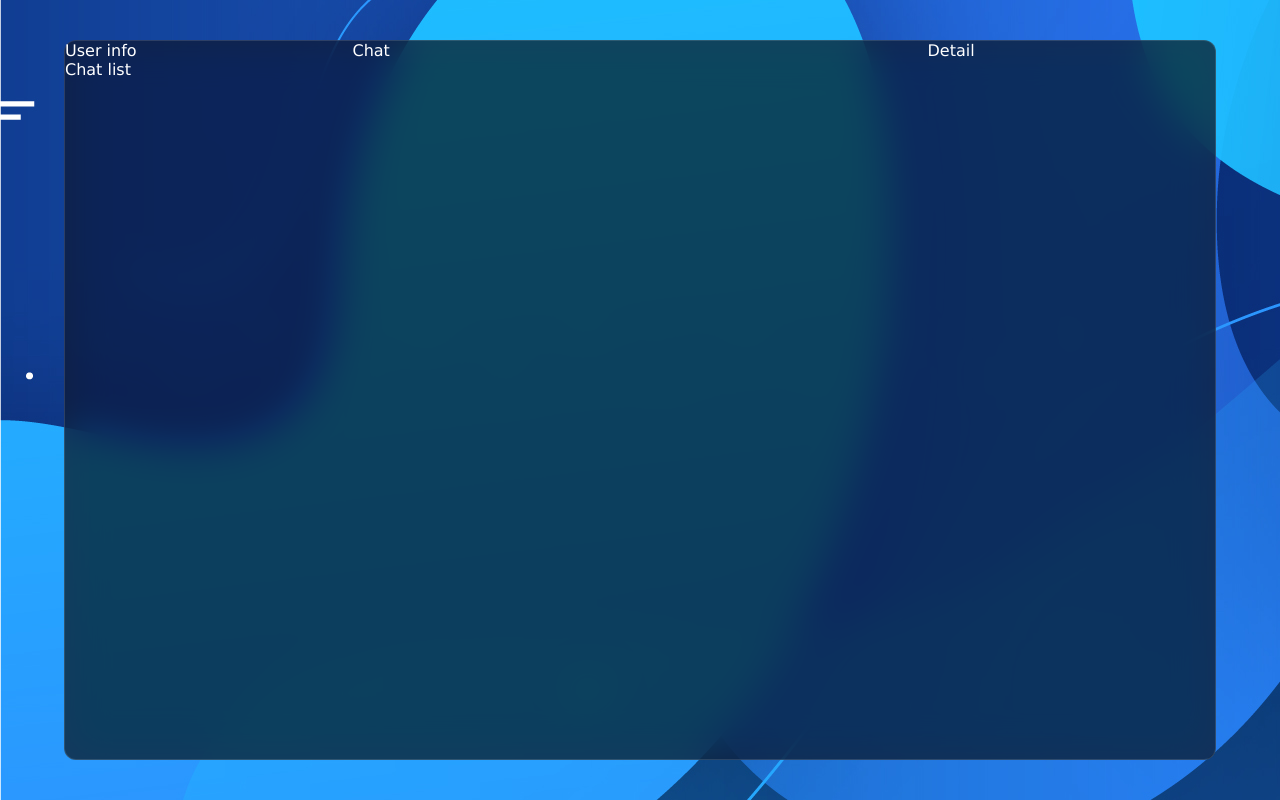
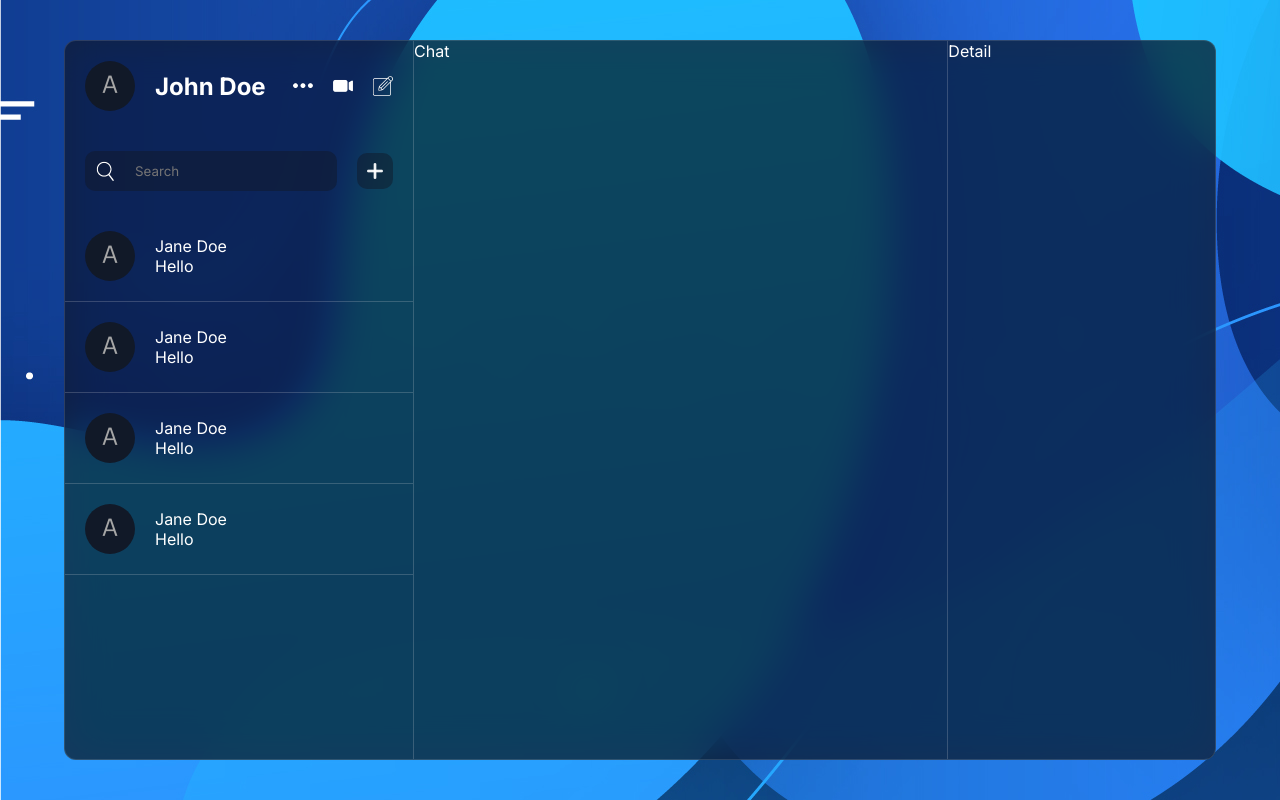
Before and after one commit to iddrader/chat-app, a React (Vite) app: page / in a window 1280 px wide. Built offline with nearby package versions, Linux system fonts and the light colour scheme.

Commit message:
Create user info, chats list, add Inter font

```diff
--- a/src/assets/scss/chat.scss
+++ b/src/assets/scss/chat.scss
@@ -1,3 +1,5 @@
 .chat {
     flex: 2;
+    border-right: 1px solid #dddddd35;
+    border-left: 1px solid #dddddd35;
 }
--- a/src/assets/scss/chatList.scss
+++ b/src/assets/scss/chatList.scss
@@ -0,0 +1,77 @@
+.chatList {
+    flex: 1;
+    overflow-y: scroll;
+
+    &::-webkit-scrollbar {
+        display: none;
+    }
+
+    .search {
+        display: flex;
+        align-items: center;
+        gap: 1.25rem;
+        padding: 1.25rem;
+
+        .searchBar {
+            flex: 1;
+            background-color: rgba(17, 25, 40, 0.5);
+            display: flex;
+            align-items: center;
+            gap: 1.25rem;
+            border-radius: 0.625rem;
+            padding: 0.625rem;
+
+            input {
+                background-color: transparent;
+                border: none;
+                outline: none;
+                color: white;
+                flex: 1;
+            }
+
+            img {
+                width: 20px;
+                height: 20px;
+            }
+        }
+
+        .add {
+            width: 36px;
+            height: 36px;
+            background-color: rgba(17, 25, 40, 0.5);
+            padding: 0.625rem;
+            border-radius: 0.625rem;
+            cursor: pointer;
+        }
+    }
+
+    .item {
+        display: flex;
+        align-items: center;
+        gap: 1.25rem;
+        padding: 1.25rem;
+        cursor: pointer;
+        border-bottom: 1px solid #dddddd35;
+
+        img {
+            width: 50px;
+            height: 50px;
+            border-radius: 50%;
+            object-fit: cover;
+        }
+
+        .texts {
+            display: flex;
+            flex-direction: column;
+            gap: 0.625rem;
+
+            span {
+                font-weight: 500;
+            }
+
+            p {
+                font-weight: 300;
+            }
+        }
+    }
+}
--- a/src/assets/scss/list.scss
+++ b/src/assets/scss/list.scss
@@ -1,3 +1,5 @@
 .list {
+    display: flex;
+    flex-direction: column;
     flex: 1;
 }
--- a/src/assets/scss/userInfo.scss
+++ b/src/assets/scss/userInfo.scss
@@ -1,2 +1,30 @@
 .userInfo {
+    display: flex;
+    padding: 1.25rem;
+    align-items: center;
+    justify-content: space-between;
+
+    .user {
+        display: flex;
+        align-items: center;
+        gap: 1.25rem;
+
+        img {
+            width: 50px;
+            height: 50px;
+            border-radius: 50%;
+            object-fit: cover;
+        }
+    }
+
+    .icons {
+        display: flex;
+        gap: 1.25rem;
+
+        img {
+            width: 20px;
+            height: 20px;
+            cursor: pointer;
+        }
+    }
 }
--- a/src/components/ChatList.tsx
+++ b/src/components/ChatList.tsx
@@ -1,7 +1,55 @@
+import { useState } from "react";
 import "../assets/scss/chatList.scss";
 
 const ChatList = () => {
-    return <div className="chatList">Chat list</div>;
+    const [addMode, setAddMode] = useState(false);
+
+    return (
+        <div className="chatList">
+            <div className="search">
+                <div className="searchBar">
+                    <img src="/search.png" alt="" />
+                    <input type="text" placeholder="Search" />
+                </div>
+                <img
+                    src={addMode ? "minus.png" : "/plus.png"}
+                    alt=""
+                    className="add"
+                    onClick={() =>
+                        setAddMode((prevState: boolean) => !prevState)
+                    }
+                />
+            </div>
+            <div className="item">
+                <img src="/avatar.png" alt="" />
+                <div className="textContainer">
+                    <span>Jane Doe</span>
+                    <p>Hello</p>
+                </div>
+            </div>
+            <div className="item">
+                <img src="/avatar.png" alt="" />
+                <div className="textContainer">
+                    <span>Jane Doe</span>
+                    <p>Hello</p>
+                </div>
+            </div>
+            <div className="item">
+                <img src="/avatar.png" alt="" />
+                <div className="textContainer">
+                    <span>Jane Doe</span>
+                    <p>Hello</p>
+                </div>
+            </div>
+            <div className="item">
+                <img src="/avatar.png" alt="" />
+                <div className="textContainer">
+                    <span>Jane Doe</span>
+                    <p>Hello</p>
+                </div>
+            </div>
+        </div>
+    );
 };
 
 export default ChatList;
--- a/src/components/UserInfo.tsx
+++ b/src/components/UserInfo.tsx
@@ -1,7 +1,19 @@
 import "../assets/scss/userInfo.scss";
 
 const UserInfo = () => {
-    return <div className="userInfo">User info</div>;
+    return (
+        <div className="userInfo">
+            <div className="user">
+                <img src="/avatar.png" alt="" />
+                <h2>John Doe</h2>
+            </div>
+            <div className="icons">
+                <img src="/more.png" alt="" />
+                <img src="/video.png" alt="" />
+                <img src="/edit.png" alt="" />
+            </div>
+        </div>
+    );
 };
 
 export default UserInfo;
--- a/src/index.css
+++ b/src/index.css
@@ -1,9 +1,10 @@
+@import url("https://fonts.googleapis.com/css2?family=Inter:ital,opsz,wght@0,14..32,100..900;1,14..32,100..900&family=Roboto:ital,wght@0,100;0,300;0,400;0,500;0,700;0,900;1,100;1,300;1,400;1,500;1,700;1,900&display=swap");
+
 * {
     margin: 0;
     padding: 0;
     box-sizing: border-box;
-    font-family: "Lucida Sans", "Lucida Sans Regular", "Lucida Grande",
-        "Lucida Sans Unicode", Geneva, Verdana, sans-serif;
+    font-family: "Inter", sans-serif;
 }
 
 body {
```
